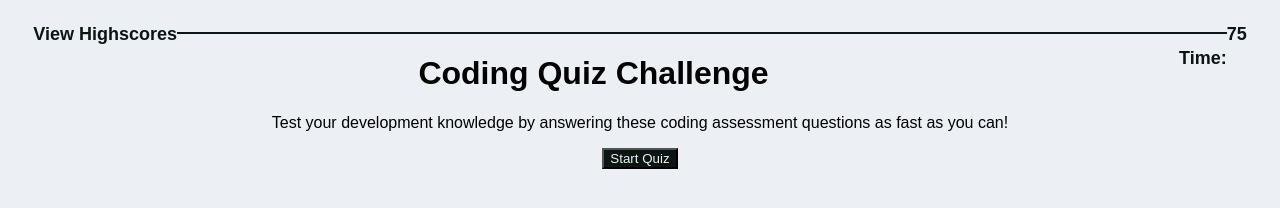
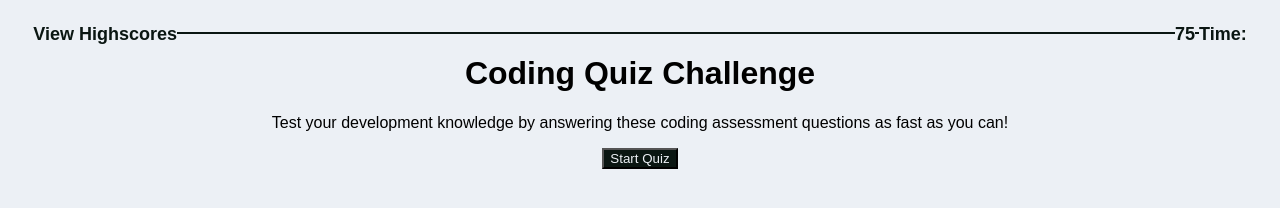
Before and after one commit to monstertruckdog/code-quiz, a plain HTML site: page index.html in a window 1280 px wide. Drawn offline with Linux system fonts and the light colour scheme.

Commit message:
Improve main timer functionality and handling; attempt to fix styling issues with timer

```diff
--- a/assets/css/style.css
+++ b/assets/css/style.css
@@ -62,16 +62,28 @@
     float: left;
 }
 
-/* #time-span */
+#head-nav ul {
+    list-style: none;
+}
+
+#head-nav li {
+    display:  block;
+    float: right;
+    margin-left: 4px;
+}
+
+/* #time-span
 #time-text {
     float: right;
-    /* content: "Time:  " */
+    /* content: "Time:  "
 
-}
+} */
 
-#time-countdown {
+/*
+#main-timer {
     float: right;
 }
+*/
 
 #welcome {
     text-align: center;
--- a/assets/js/script.js
+++ b/assets/js/script.js
@@ -1,5 +1,7 @@
-var head = document.querySelector(".head")
-var timer = document.querySelector("#time-countdown");
+var head = document.querySelector(".head");
+var headNav = document.querySelector("#head-nav");
+var highScore = document.querySelector("#highscore")
+var timer = document.querySelector("#main-timer");
 var mainSection = document.querySelector(".primary-content-container");
 var welcome = document.querySelector("#welcome");
 var startBttn = document.querySelector("#start-bttn");
@@ -22,7 +24,8 @@
 questionEval.setAttribute("class", "question-eval");
 
 var timerCount = 75
-head.children[0].children[0].appendChild(timer);
+head.appendChild(headNav);
+headNav.children[0].appendChild(timer);
 timer.textContent = timerCount
 
 /*
@@ -398,7 +401,7 @@
             questionEval.textContent = "INCORRECT";
             console.log(`TEST | else portion of the if...then statement has been executed`)
             if (timerCount > 0) {
-                timerCount = timerCount - 10
+                timerCount -= 10
             } else if (timerCount <= 0) {
                 timerCount.textContent = "0"
             };
--- a/index.html
+++ b/index.html
@@ -11,9 +11,12 @@
 <body>
     <header class="head">
         <nav id="head-nav">
-            <h4><a href="#" class="hyperlink" id="highscore">View Highscores</a></h4>
-            <!--<h4 id="time-span">Time:  </h4>-->
-            <h4 id="time-text">Time:  <span id="time-countdown">75</span></h4>
+            <h4><a href="#" class="hyperlink" id="highscore">View Highscores</a>
+            <ul id="time-list">
+                <li id="nav-static">Time:  </li>
+                <li id="main-timer">75</li>
+            </ul>
+            <!--<p id="time-text">Time:  <span id="time-countdown">75</span></p>-->
         </nav>
     </header>
 
```
